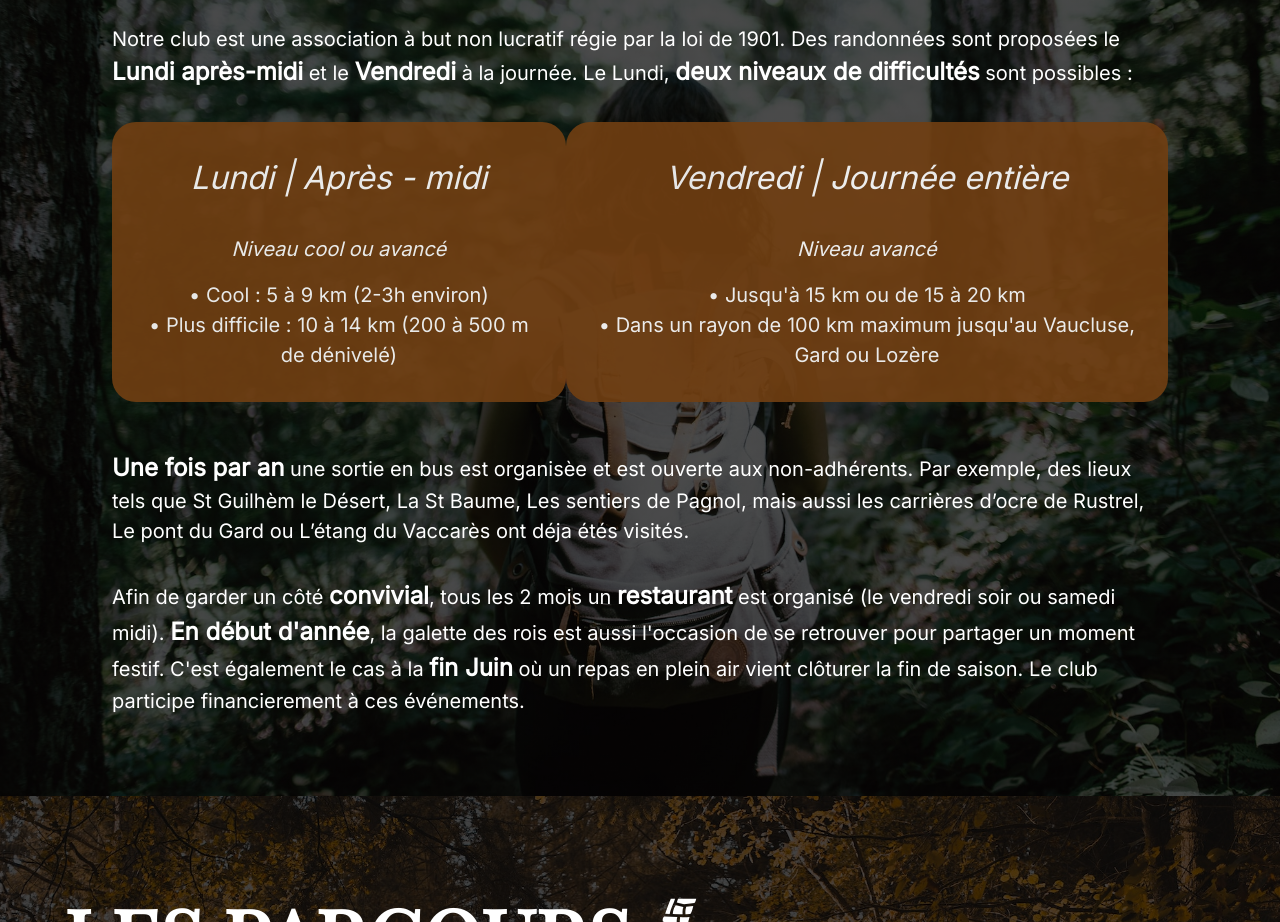
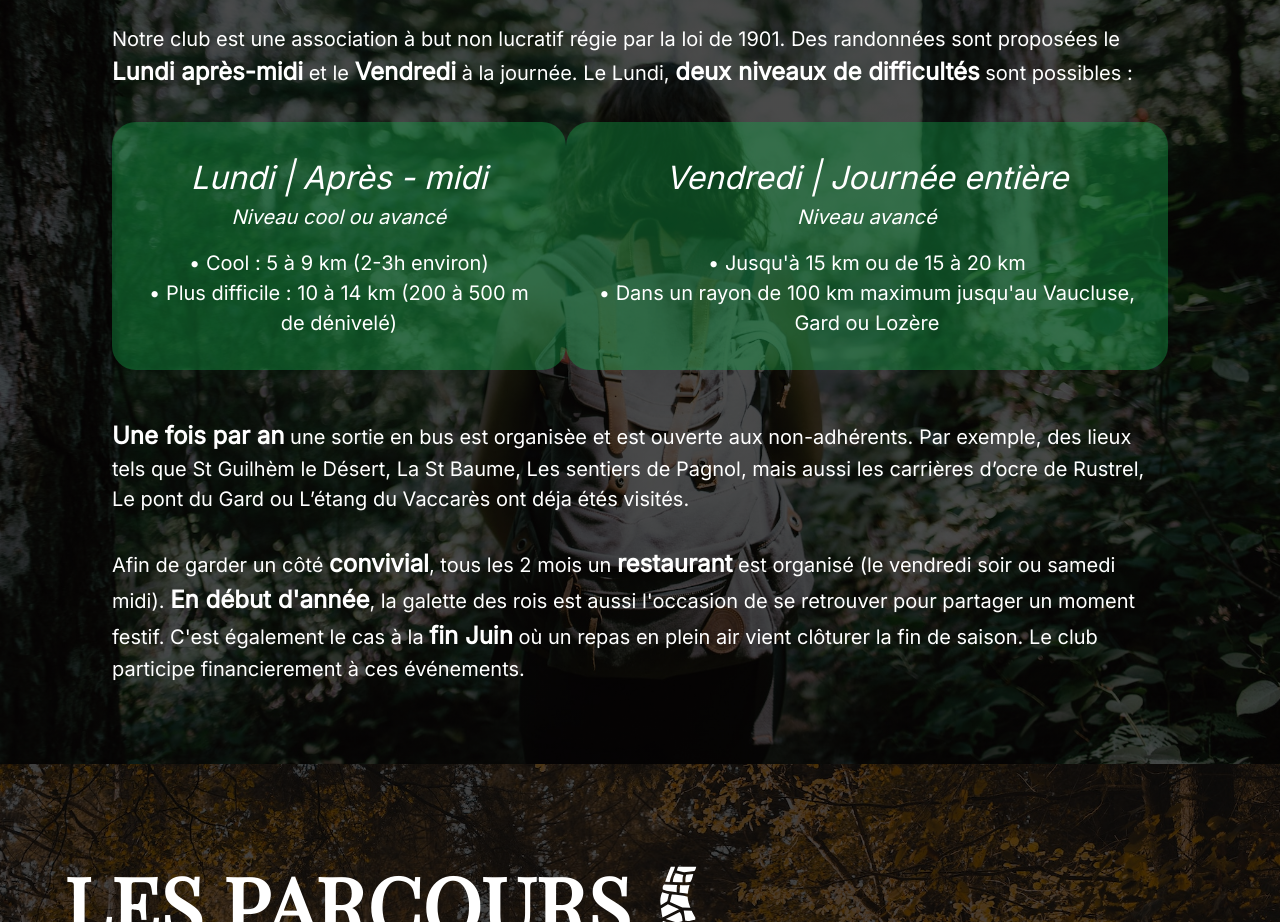
Before and after one commit to SebastienLaurentt/Galopins, a React (Vite) app: page / in a window 1280 px wide. Shown: the part 1260-2182 px from the top of the page. Built offline with nearby package versions, Linux system fonts and the light colour scheme.

Commit message:
parcoursCards bg change

```diff
--- a/src/components/ParcoursCard.tsx
+++ b/src/components/ParcoursCard.tsx
@@ -7,19 +7,19 @@ interface ParcoursCardProps {
 
 function ParcoursCard ({day, level, description1, description2}: ParcoursCardProps) {
     return (
-        <div className='flex flex-col rounded-2xl md:rounded-full xl:rounded-3xl p-4 md:p-8 bg-yellow-900 opacity-90'>
-            <h3>
+        <div className='flex flex-col'>
+            <div className='bg-green-600 bg-opacity-40 rounded-2xl md:rounded-full xl:rounded-3xl p-4 md:p-8'>
+                <h3 className="mb-0">
                     {day}
                 </h3>
-            <span className='italic mb-4'>
+                <span className='italic'>
                     {level}
                 </span>
-            <ul >
+                <ul className="mt-4">
                     <li>
                         <p className="mb-0">
                             {description1}
                         </p>
-
                     </li>
                     <li>
                         <p className="mb-0">
@@ -28,6 +28,7 @@ function ParcoursCard ({day, level, description1, description2}: ParcoursCardPro
                     </li>
                 </ul>
             </div>
+        </div>
     )
 }
 
```
Lines whose indentation alone changed are shown as unchanged.
